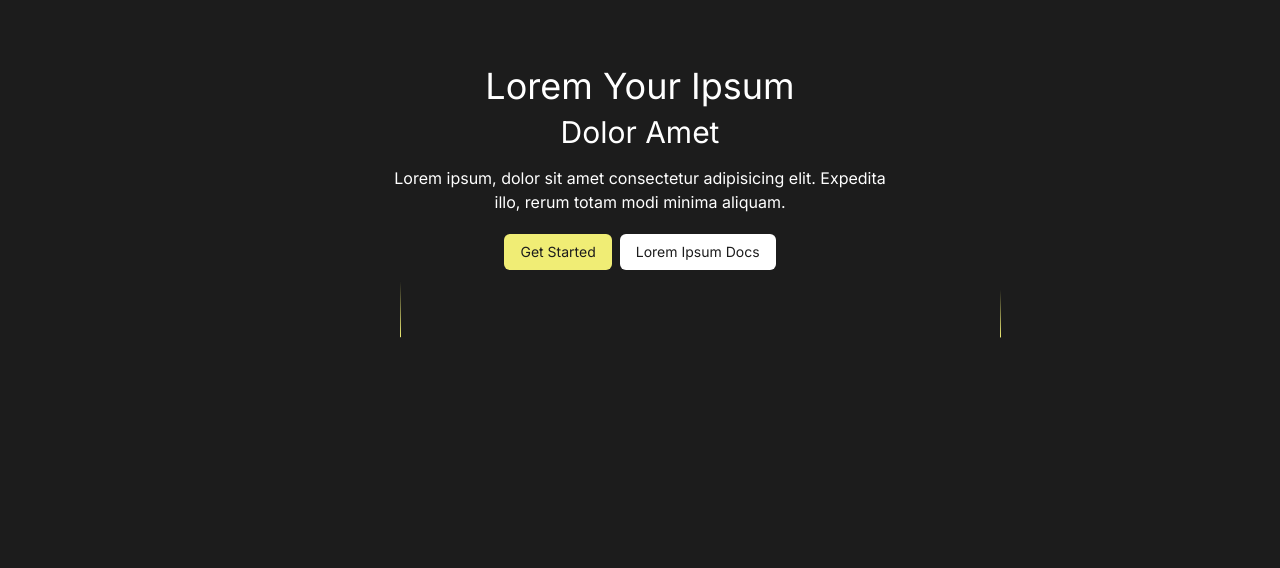
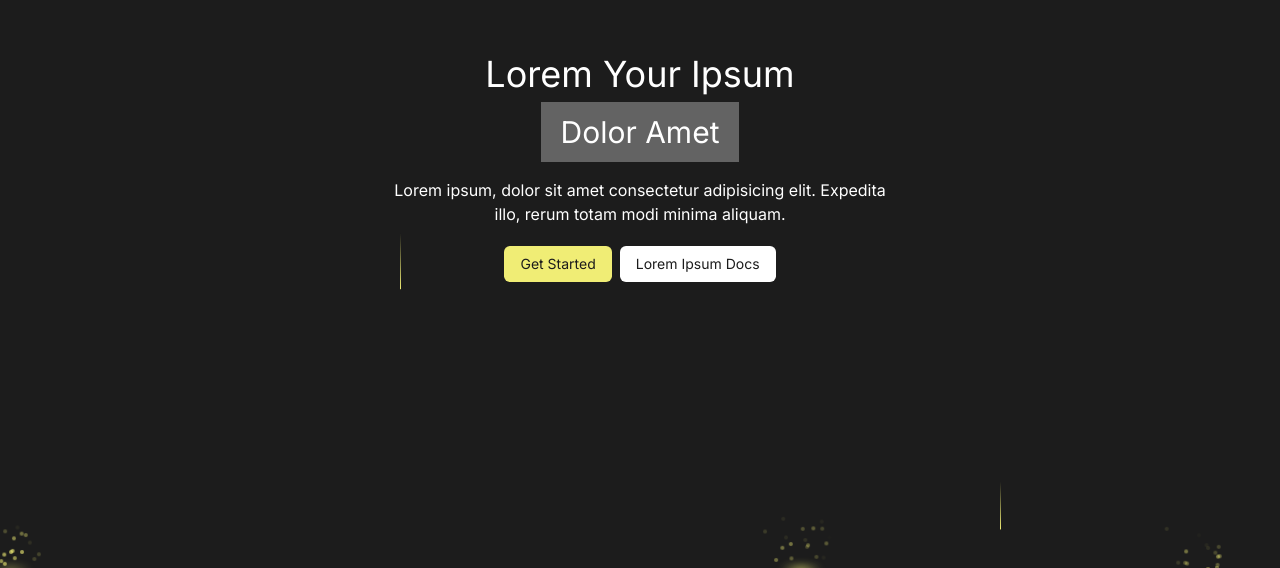
Before and after one commit to IRTIDEATH/LoremSeries, a Next.js app: page / in a window 1280 px wide. Shown: the part 232-800 px from the top of the page. Built offline with nearby package versions, Linux system fonts and the light colour scheme.

Commit message:
feat: add more variant button component

```diff
--- a/app/page.tsx
+++ b/app/page.tsx
@@ -1,11 +1,11 @@
-import Gallery from "@/components/pages/Gallery";
+// import Gallery from "@/components/pages/Gallery";
 import Hero from "@/components/pages/Hero";
 
 export default function Home() {
   return (
     <div className="w-full mx-auto px-8">
       <Hero/>
-      <Gallery/>
+      {/* <Gallery/> */}
     </div>
   );
 }
--- a/components/pages/Hero.tsx
+++ b/components/pages/Hero.tsx
@@ -1,15 +1,18 @@
-import { TextEffect } from "../ui/Text-effect";
+import { Button } from "../ui/button";
 
 const Hero = () => {
   return (
-    <section id="home" className="min-h-screen flex justify-center items-center">
-      <div className="items-center text-center space-y-2">
-        <TextEffect per="word" as="h1" preset="blur" className="text-4xl">
-          Lorem Your Ipsum
-        </TextEffect>
-        <TextEffect per="word" as="h1" preset="blur" className="text-3xl">
-          Dolor Amet
-        </TextEffect>
+    <section
+      id="home"
+      className="min-h-screen flex justify-center items-center"
+    >
+      <div className="text-center space-y-2">
+          <h1 className="text-4xl">Lorem Your Ipsum</h1>
+          <div className="flex items-center justify-center">
+            <h1 className="bg-[#636363] text-3xl px-5 py-3">
+              Dolor Amet
+            </h1>
+          </div>
         <p className="max-w-lg pt-2">
           Lorem ipsum, dolor sit amet consectetur adipisicing elit. Expedita
           illo, rerum totam modi minima aliquam.
--- a/components/ui/button.tsx
+++ b/components/ui/button.tsx
@@ -1,11 +1,10 @@
-import * as React from "react"
-import { Slot } from "@radix-ui/react-slot"
-import { cva, type VariantProps } from "class-variance-authority"
-
-import { cn } from "@/lib/utils"
+import * as React from "react";
+import { Slot, Slottable } from "@radix-ui/react-slot";
+import { cva, type VariantProps } from "class-variance-authority";
+import { cn } from "@/lib/utils";
 
 const buttonVariants = cva(
-  "inline-flex items-center justify-center gap-2 whitespace-nowrap rounded-md text-sm font-medium ring-offset-background transition-colors focus-visible:outline-none focus-visible:ring-2 focus-visible:ring-ring focus-visible:ring-offset-2 disabled:pointer-events-none disabled:opacity-50 [&_svg]:pointer-events-none [&_svg]:size-4 [&_svg]:shrink-0",
+  "inline-flex items-center justify-center whitespace-nowrap rounded-md text-sm font-medium ring-offset-background transition-colors focus-visible:outline-none focus-visible:ring-2 focus-visible:ring-ring focus-visible:ring-offset-2 disabled:pointer-events-none disabled:opacity-50",
   {
     variants: {
       variant: {
@@ -18,6 +17,20 @@ const buttonVariants = cva(
           "bg-secondary text-secondary-foreground hover:bg-secondary/80",
         ghost: "hover:bg-accent hover:text-accent-foreground",
         link: "text-primary underline-offset-4 hover:underline",
+        expandIcon:
+          "group relative text-primary-foreground bg-primary hover:bg-primary/90",
+        ringHover:
+          "bg-primary text-primary-foreground transition-all duration-300 hover:bg-primary/90 hover:ring-2 hover:ring-primary/90 hover:ring-offset-2",
+        shine:
+          "text-primary-foreground animate-shine bg-gradient-to-r from-primary via-primary/75 to-primary bg-[length:400%_100%] ",
+        gooeyRight:
+          "text-primary-foreground relative bg-primary z-0 overflow-hidden transition-all duration-500 before:absolute before:inset-0 before:-z-10 before:translate-x-[150%] before:translate-y-[150%] before:scale-[2.5] before:rounded-[100%] before:bg-gradient-to-r from-zinc-400 before:transition-transform before:duration-1000  hover:before:translate-x-[0%] hover:before:translate-y-[0%] ",
+        gooeyLeft:
+          "text-primary-foreground relative bg-primary z-0 overflow-hidden transition-all duration-500 after:absolute after:inset-0 after:-z-10 after:translate-x-[-150%] after:translate-y-[150%] after:scale-[2.5] after:rounded-[100%] after:bg-gradient-to-l from-zinc-400 after:transition-transform after:duration-1000  hover:after:translate-x-[0%] hover:after:translate-y-[0%] ",
+        linkHover1:
+          "relative after:absolute after:bg-primary after:bottom-2 after:h-[1px] after:w-2/3 after:origin-bottom-left after:scale-x-100 hover:after:origin-bottom-right hover:after:scale-x-0 after:transition-transform after:ease-in-out after:duration-300",
+        linkHover2:
+          "relative after:absolute after:bg-primary after:bottom-2 after:h-[1px] after:w-2/3 after:origin-bottom-right after:scale-x-0 hover:after:origin-bottom-left hover:after:scale-x-100 after:transition-transform after:ease-in-out after:duration-300",
       },
       size: {
         default: "h-10 px-4 py-2",
@@ -31,26 +44,64 @@ const buttonVariants = cva(
       size: "default",
     },
   }
-)
+);
+
+interface IconProps {
+  Icon: React.ElementType;
+  iconPlacement: "left" | "right";
+}
+
+interface IconRefProps {
+  Icon?: never;
+  iconPlacement?: undefined;
+}
 
 export interface ButtonProps
   extends React.ButtonHTMLAttributes<HTMLButtonElement>,
     VariantProps<typeof buttonVariants> {
-  asChild?: boolean
+  asChild?: boolean;
 }
 
-const Button = React.forwardRef<HTMLButtonElement, ButtonProps>(
-  ({ className, variant, size, asChild = false, ...props }, ref) => {
-    const Comp = asChild ? Slot : "button"
+export type ButtonIconProps = IconProps | IconRefProps;
+
+const Button = React.forwardRef<
+  HTMLButtonElement,
+  ButtonProps & ButtonIconProps
+>(
+  (
+    {
+      className,
+      variant,
+      size,
+      asChild = false,
+      Icon,
+      iconPlacement,
+      ...props
+    },
+    ref
+  ) => {
+    const Comp = asChild ? Slot : "button";
     return (
       <Comp
         className={cn(buttonVariants({ variant, size, className }))}
         ref={ref}
         {...props}
-      />
-    )
+      >
+        {Icon && iconPlacement === "left" && (
+          <div className="w-0 translate-x-[0%] pr-0 opacity-0 transition-all duration-200 group-hover:w-5 group-hover:translate-x-100 group-hover:pr-2 group-hover:opacity-100">
+            <Icon />
+          </div>
+        )}
+        <Slottable>{props.children}</Slottable>
+        {Icon && iconPlacement === "right" && (
+          <div className="w-0 translate-x-[100%] pl-0 opacity-0 transition-all duration-200 group-hover:w-5 group-hover:translate-x-0 group-hover:pl-2 group-hover:opacity-100">
+            <Icon />
+          </div>
+        )}
+      </Comp>
+    );
   }
-)
-Button.displayName = "Button"
+);
+Button.displayName = "Button";
 
-export { Button, buttonVariants }
+export { Button, buttonVariants };
--- a/tailwind.config.ts
+++ b/tailwind.config.ts
@@ -59,7 +59,16 @@ const config: Config = {
   			lg: 'var(--radius)',
   			md: 'calc(var(--radius) - 2px)',
   			sm: 'calc(var(--radius) - 4px)'
-  		}
+  		},
+		  keyframes: {
+			"shine": {
+			  from: { backgroundPosition: '200% 0' },
+			  to: { backgroundPosition: '-200% 0' },
+			},
+		  },
+		  animation: {
+			"shine": "shine 8s ease-in-out infinite",
+		  },
   	}
   },
   plugins: [addVariablesForColors, require("tailwindcss-animate")],
```
